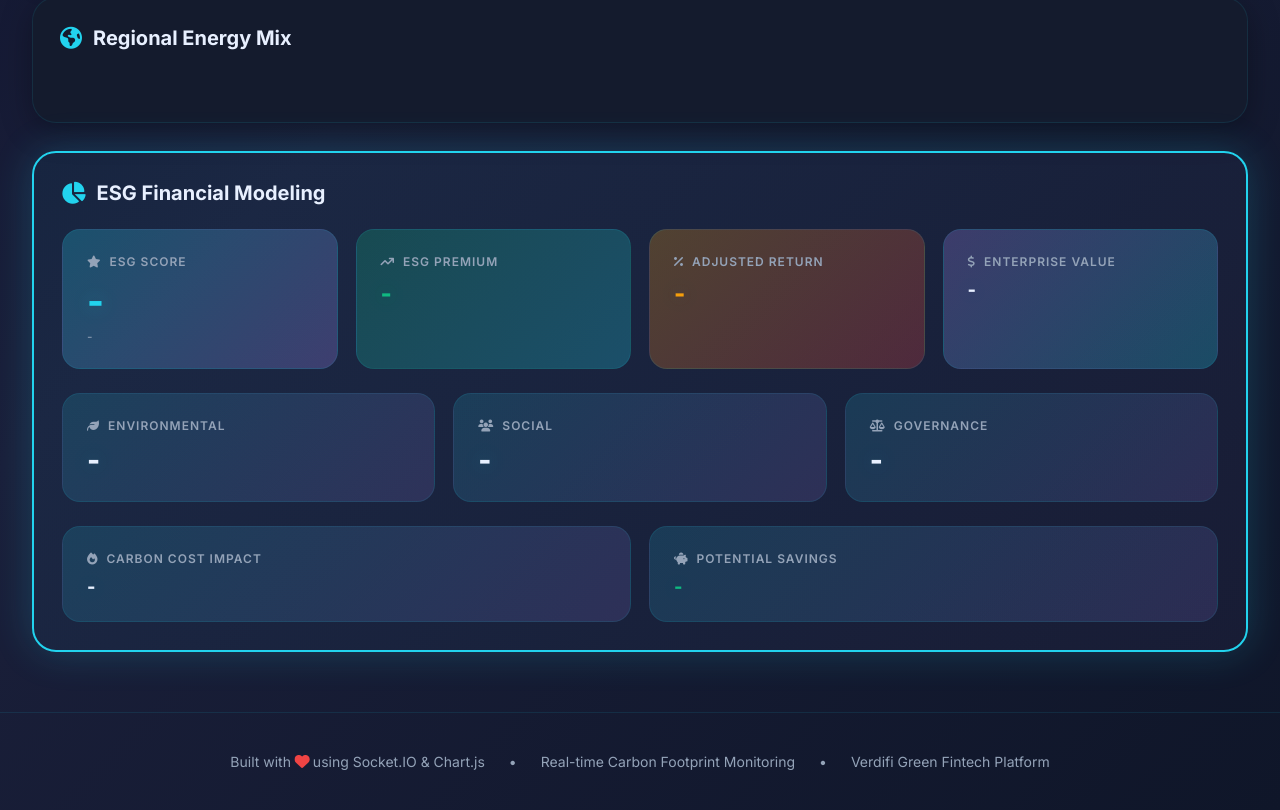
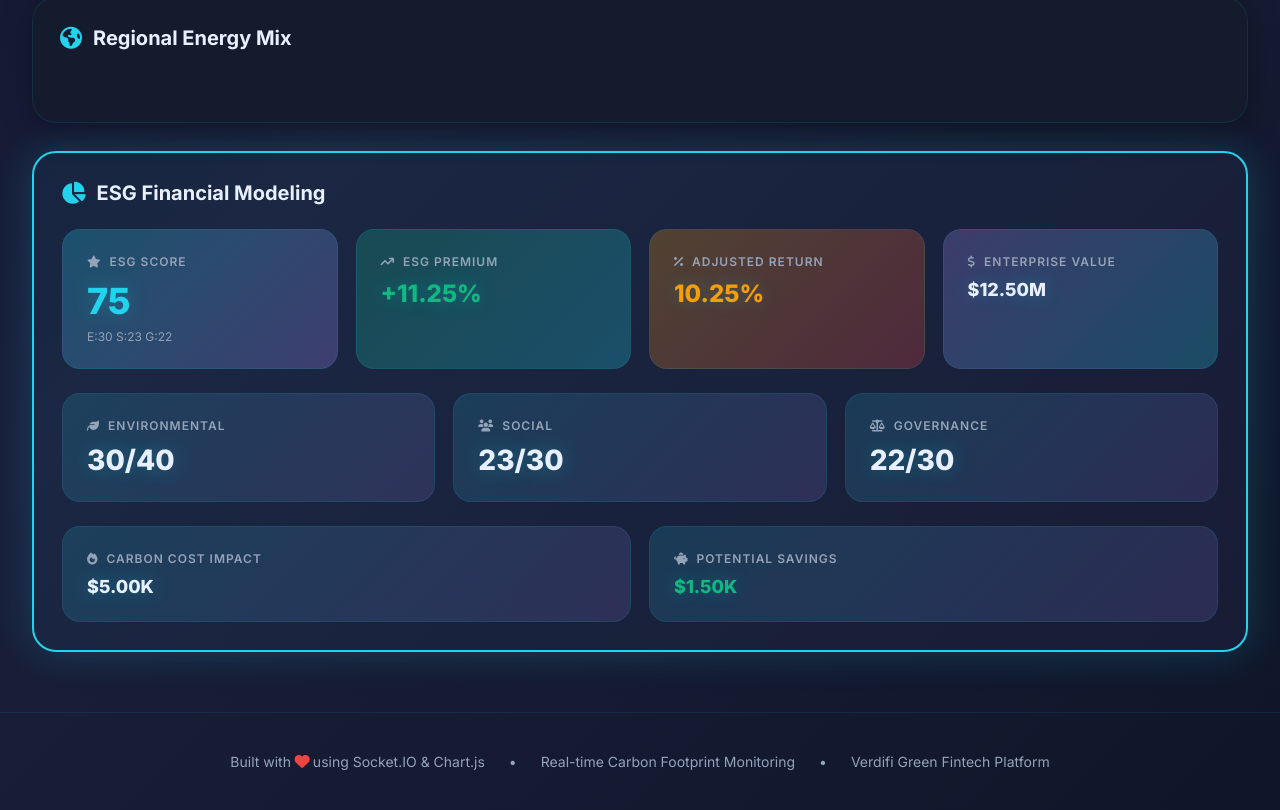
Before and after one commit to UIbit/Verdifi---Green-Fintech, a website: page dashboard/public/index.html in a window 1280 px wide. Shown: the part 1156-1966 px from the top of the page. Drawn offline with nearby package versions, Linux system fonts and the light colour scheme; no server answers.

Commit message:
Add default ESG values and better logging for debugging ESG panel

```diff
--- a/dashboard/public/index.html
+++ b/dashboard/public/index.html
@@ -953,11 +953,29 @@
         requestAnimationFrame(update);
       }
 
+      // Set default ESG values on page load
+      function setDefaultESGValues() {
+        esgScoreOverallEl.textContent = '75';
+        esgEnvEl.textContent = '30/40';
+        esgSocialEl.textContent = '23/30';
+        esgGovEl.textContent = '22/30';
+        esgBreakdownEl.textContent = 'E:30 S:23 G:22';
+        esgPremiumEl.textContent = '+11.25%';
+        adjustedReturnEl.textContent = '10.25%';
+        enterpriseValueEl.textContent = '$12.50M';
+        carbonCostEl.textContent = '$5.00K';
+        potentialSavingsEl.textContent = '$1.50K';
+      }
+
+      // Set defaults immediately
+      setDefaultESGValues();
+
       socket.on('connect', () => {
         statusDot.classList.add('active');
         statusText.textContent = 'Connected';
         connectionStatus.textContent = 'Connected';
         connectionStatus.style.color = '#10b981';
+        console.log('Socket connected, waiting for ESG data...');
       });
 
       socket.on('disconnect', () => {
@@ -1028,19 +1046,25 @@
       });
 
       socket.on('esgScore', (esgData) => {
-        esgScoreOverallEl.textContent = esgData.overall || '-';
+        console.log('Received ESG Score:', esgData);
+        if (esgData && esgData.overall !== undefined) {
+          esgScoreOverallEl.textContent = esgData.overall;
           esgEnvEl.textContent = (esgData.environmental || 0) + '/40';
           esgSocialEl.textContent = (esgData.social || 0) + '/30';
           esgGovEl.textContent = (esgData.governance || 0) + '/30';
           esgBreakdownEl.textContent = `E:${esgData.environmental || 0} S:${esgData.social || 0} G:${esgData.governance || 0}`;
+        }
       });
 
       socket.on('esgFinancialImpact', (impact) => {
+        console.log('Received Financial Impact:', impact);
+        if (impact) {
           esgPremiumEl.textContent = impact.esgPremium ? '+' + impact.esgPremium + '%' : '-';
           adjustedReturnEl.textContent = impact.adjustedReturn ? impact.adjustedReturn + '%' : '-';
           enterpriseValueEl.textContent = impact.enterpriseValue ? '$' + formatNumber(impact.enterpriseValue) : '-';
           carbonCostEl.textContent = impact.carbonCost ? '$' + formatNumber(impact.carbonCost) : '-';
           potentialSavingsEl.textContent = impact.potentialSavings ? '$' + formatNumber(impact.potentialSavings) : '-';
+        }
       });
 
       socket.on('esgUpdate', (data) => {
```
Lines whose indentation alone changed are shown as unchanged.
